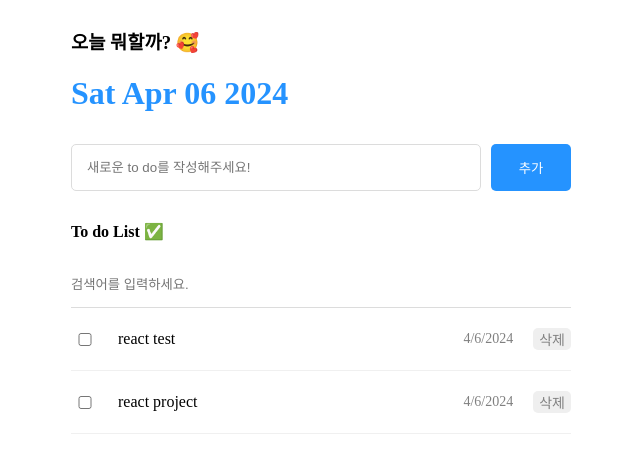
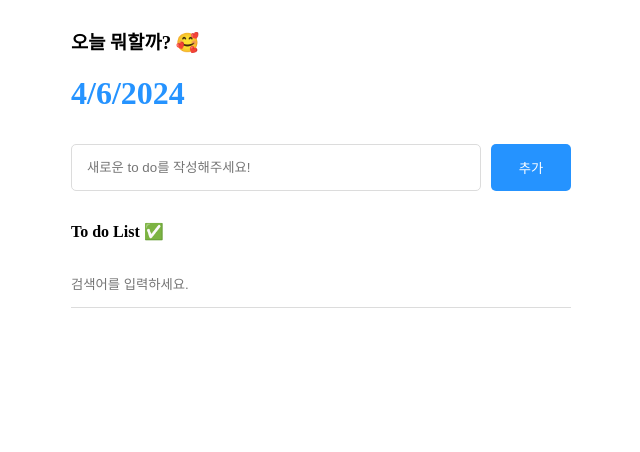
Before and after one commit to yunamoon/Modern-JavaScript-Deep-Dive2024-, a React (Vite) app in the folder to-do-list/: page / in a window 1280 px wide. Shown: the top 452 px of the page, without its empty margins (319-959 px from the left). Built offline with nearby package versions, Linux system fonts and the light colour scheme.

Commit message:
update, delete

```diff
--- a/to-do-list/src/App.jsx
+++ b/to-do-list/src/App.jsx
@@ -4,42 +4,38 @@ import Editor from './components/editor/Editor'
 import Header from './components/header/Header'
 import List from './components/list/List'
 
-const mockData = [
-  {
-    isDone : false,
-    id : 0,
-    content : "react test",
-    date : new Date().getTime(),
-  },
-  {
-    isDone : false,
-    id : 2,
-    content : "react project",
-    date : new Date().getTime(),
-  },
-];
-
 function App() {
 
-  const [items, setItems] = useState(mockData);
+  const [items, setItems] = useState([]);
   const idRef = useRef(1);
 
   const onCreate = (content) => {
     const newItem = {
       id : idRef.current++,
-      insDone : false,
+      isDone : false,
       content : content,
       date : new Date().getTime(),
     }
 
     setItems([newItem , ...items])
+  };
+
+  const onUpdate = (targetId) => {
+    setItems(items.map(item=>
+      item.id === targetId?
+      {...item, isDone: !item.isDone}
+      : item));
+  };
+
+  const onDelete = (targetId) => {
+    setItems(items.filter((item)=> item.id !==targetId))
   }
 
   return (
     <div className='App'>
     <Header/>
     <Editor onCreate={onCreate}/>
-    <List items={items}/>
+    <List items={items} onUpdate={onUpdate} onDelete={onDelete}/>
     </div>
   )
 }
--- a/to-do-list/src/components/header/Header.jsx
+++ b/to-do-list/src/components/header/Header.jsx
@@ -4,7 +4,7 @@ const Header = () => {
   return (
     <div className="Header">
         <h3>오늘 뭐할까? 🥰</h3>
-        <h1>{new Date().toDateString()}</h1>
+        <h1>{new Date().toLocaleDateString()}</h1>
     </div>
   )
 }
--- a/to-do-list/src/components/list/List.jsx
+++ b/to-do-list/src/components/list/List.jsx
@@ -2,7 +2,7 @@ import { useState } from 'react';
 import './List.css';
 import Item from './item/Item';
 
-const List = ({items}) => {
+const List = ({items, onUpdate , onDelete}) => {
 
   const [search , setSearch] = useState("");
 
@@ -29,7 +29,7 @@ const List = ({items}) => {
       placeholder='검색어를 입력하세요.'/>
       <div className='todo_wrap'>
         {filteredItems.map((item)=> {
-          return <Item key={item.id} {...item} />
+          return <Item key={item.id} {...item}  onUpdate={onUpdate} onDelete={onDelete}/>
         })}
       </div>
     </div>
--- a/to-do-list/src/components/list/item/Item.jsx
+++ b/to-do-list/src/components/list/item/Item.jsx
@@ -1,12 +1,23 @@
 import './Item.css';
 
-const Item = ({isDone, content, date}) => {
+const Item = ({ id, isDone, content, date, onUpdate, onDelete}) => {
+
+  const onChangeCheckbox = () => {
+    onUpdate(id);
+  }
+
+  const onDeleteItem = () => {
+    onDelete(id);
+  }
   return (
     <div className="Item">
-      <input type="checkbox" checked={isDone} readOnly/>
+      <input
+      onChange={onChangeCheckbox}
+      type="checkbox"
+      checked={isDone}/>
       <div className="contents">{content}</div>
       <div className="date">{new Date(date).toLocaleDateString()}</div>
-      <button>삭제</button>
+      <button onClick={onDeleteItem}>삭제</button>
     </div>
   )
 }
```
